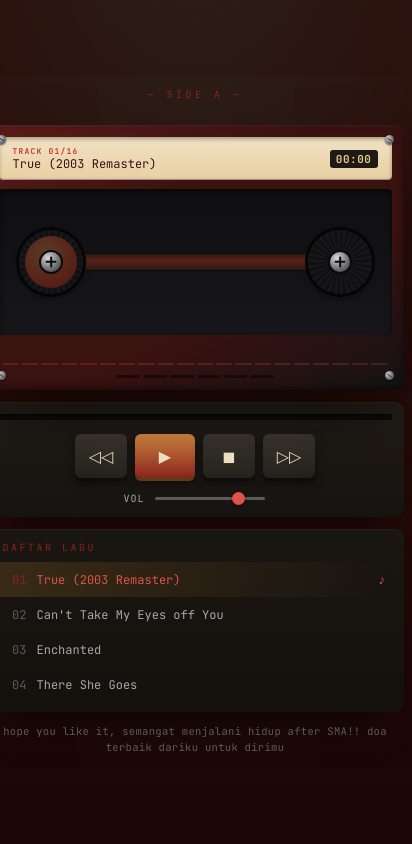
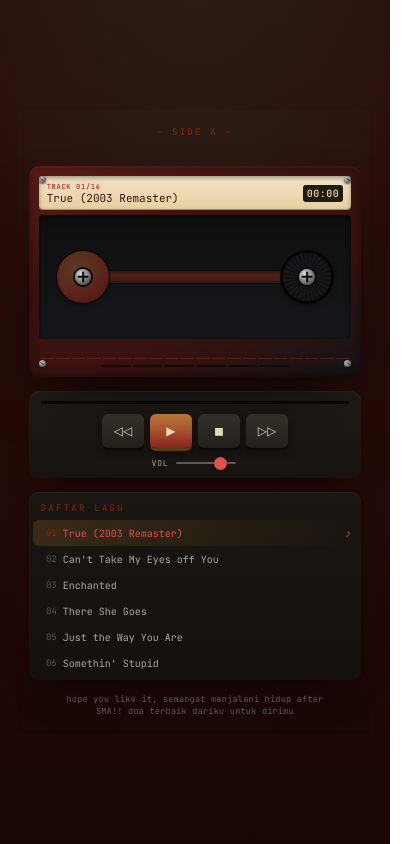
Before and after one commit to didididimms/project, a plain HTML site: page index.html in a window 390 px wide. Shown: the whole page, 412 px wide, since content can reach past the window. Drawn offline with Linux system fonts and the light colour scheme.

Commit message:
Improve mobile responsiveness in style.css
Updated mobile responsive styles for various elements, including adjustments to padding, font sizes, and layout for better usability on different screen sizes.

```diff
--- a/style.css
+++ b/style.css
@@ -410,119 +410,298 @@ html,body{
   .reel{ animation:none !important; }
 }
 
-/* ===========================
-   MOBILE RESPONSIVE
-   =========================== */
+/* Mobile Responsive Improvements */
 
-@media (max-width:768px){
-
-  html,body{
-    padding:20px 10px;
+/* Tablets and larger phones (768px+) */
+@media (max-width: 768px) {
+  html, body {
+    padding: 20px 12px;
   }
 
-  .scene{
-    max-width:100%;
-    gap:16px;
+  .scene {
+    gap: 16px;
   }
 
-  .cassette{
-    width:100%;
-    padding:12px;
+  .cassette {
+    aspect-ratio: 170/108;
+    padding: 12px;
+    gap: 8px;
   }
 
-  .deck{
-    padding:12px;
+  .label-window {
+    padding: 7px 10px 5px;
+    min-height: 34px;
+    gap: 8px;
   }
 
-  .playlist{
-    width:100%;
+  .side-tag {
+    font-size: 8px;
+    letter-spacing: 0.1em;
   }
 
-  .playlist-items{
-    max-height:180px;
+  .track-name {
+    font-size: 12px;
   }
 
-  .transport{
-    gap:8px;
+  .counter {
+    font-size: 11px;
+    padding: 2px 5px;
   }
 
-  .btn{
-    width:60px;
-    height:48px;
-    font-size:18px;
+  .reel {
+    width: 56px;
+    height: 56px;
   }
 
-  .btn.primary{
-    width:70px;
+  .reel.left .tape-coil {
+    width: 46px;
+    height: 46px;
   }
 
-  .progress-track{
-    height:6px;
+  .hub {
+    width: 18px;
+    height: 18px;
   }
 
-  .track-name{
-    font-size:13px;
+  .vu-row {
+    height: 16px;
+    padding: 0 2px;
   }
 
-  .counter{
-    font-size:12px;
+  .deck {
+    padding: 12px 14px;
+    gap: 12px;
   }
 
-  .volume{
-    width:100%;
-    justify-content:center;
+  .btn {
+    width: 48px;
+    height: 38px;
+    font-size: 14px;
   }
 
-  .volume input[type=range]{
-    width:140px;
+  .volume input[type=range] {
+    width: 70px;
   }
 
+  .volume label {
+    font-size: 9px;
+  }
+
+  .playlist-items {
+    max-height: 200px;
+    padding: 0 6px 6px;
+  }
+
+  .playlist-item {
+    padding: 7px 8px;
+    font-size: 11px;
+    gap: 8px;
+  }
+
+  .playlist-item .num {
+    width: 20px;
+  }
+
+  .hint {
+    font-size: 9.5px;
+    max-width: 320px;
+  }
 }
 
-@media (max-width:480px){
-
-  html,body{
-    padding:12px 8px;
+/* Small phones (480px and below) */
+@media (max-width: 480px) {
+  html, body {
+    padding: 16px 10px;
   }
 
-  .scene{
-    gap:12px;
+  .scene {
+    gap: 14px;
   }
 
-  .kicker{
-    font-size:10px;
+  .kicker {
+    font-size: 9px;
+    letter-spacing: 0.25em;
   }
 
-  .track-name{
-    font-size:12px;
+  .title {
+    font-size: 13px;
   }
 
-  .side-tag,
-  #trackIndex{
-    font-size:8px;
+  .cassette {
+    padding: 10px;
+    gap: 6px;
   }
 
-  .counter{
-    font-size:11px;
-    padding:2px 6px;
+  .label-window {
+    padding: 6px 8px 4px;
+    min-height: 30px;
+    gap: 6px;
+    flex-wrap: wrap;
   }
 
-  .btn{
-    width:52px;
-    height:44px;
-    font-size:16px;
+  .side-tag {
+    font-size: 7px;
   }
 
-  .btn.primary{
-    width:60px;
+  .track-name {
+    font-size: 11px;
   }
 
-  .volume input[type=range]{
-    width:110px;
+  .counter {
+    font-size: 10px;
+    padding: 2px 4px;
   }
 
-  .playlist-items{
-    max-height:150px;
+  .reel {
+    width: 48px;
+    height: 48px;
   }
 
+  .reel.left .tape-coil {
+    width: 40px;
+    height: 40px;
+  }
+
+  .hub {
+    width: 16px;
+    height: 16px;
+  }
+
+  .vu-row {
+    height: 14px;
+    gap: 2px;
+  }
+
+  .tape-strip {
+    height: 12px;
+  }
+
+  .bottom-vents {
+    padding: 0 20%;
+    gap: 2px;
+  }
+
+  .bottom-vents span {
+    height: 2px;
+  }
+
+  .deck {
+    padding: 10px 12px;
+    gap: 10px;
+  }
+
+  .progress-track {
+    height: 3px;
+  }
+
+  .transport {
+    gap: 6px;
+  }
+
+  .btn {
+    width: 42px;
+    height: 34px;
+    font-size: 12px;
+    box-shadow: 0 2px 0 #0e0c0a, 0 3px 8px rgba(0,0,0,0.5);
+  }
+
+  .btn:active {
+    transform: translateY(2px);
+    box-shadow: 0 0 0 #0e0c0a, 0 1px 3px rgba(0,0,0,0.5);
+  }
+
+  .lower-row {
+    flex-direction: column;
+    align-items: center;
+    gap: 8px;
+  }
+
+  .volume {
+    gap: 6px;
+  }
+
+  .volume label {
+    font-size: 8px;
+  }
+
+  .volume input[type=range] {
+    width: 60px;
+    height: 2px;
+  }
+
+  .playlist {
+    max-width: 100%;
+  }
+
+  .playlist-head {
+    font-size: 9px;
+    padding: 10px 12px 6px;
+  }
+
+  .playlist-items {
+    max-height: 160px;
+    padding: 0 4px 4px;
+  }
+
+  .playlist-item {
+    padding: 6px 6px;
+    font-size: 10px;
+    gap: 6px;
+  }
+
+  .playlist-item .num {
+    width: 18px;
+    font-size: 9px;
+  }
+
+  .playlist-item .note {
+    font-size: 11px;
+  }
+
+  .hint {
+    font-size: 8.5px;
+    max-width: 280px;
+    line-height: 1.4;
+  }
+
+  .hint code {
+    padding: 1px 3px;
+  }
+
+  .screw {
+    width: 7px;
+    height: 7px;
+  }
+
+  .screw::after {
+    width: 4px;
+    height: 1px;
+  }
 }
+
+/* Extra small phones (under 350px) */
+@media (max-width: 350px) {
+  .cassette {
+    aspect-ratio: 160/110;
+  }
+
+  .btn {
+    width: 38px;
+    height: 30px;
+    font-size: 11px;
+  }
+
+  .reel {
+    width: 42px;
+    height: 42px;
+  }
+
+  .reel.left .tape-coil {
+    width: 34px;
+    height: 34px;
+  }
+
+  .playlist-items {
+    max-height: 140px;
+  }
+}
```
